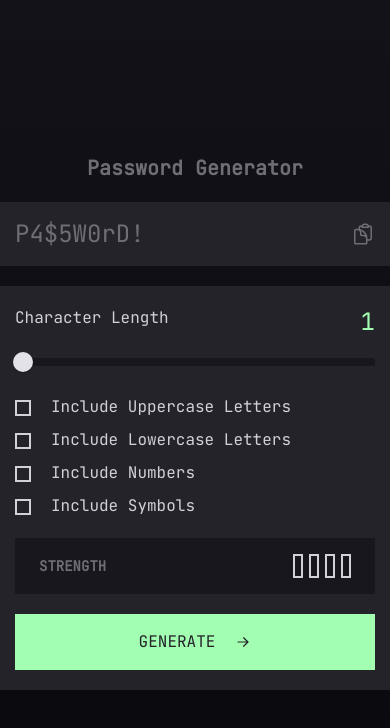
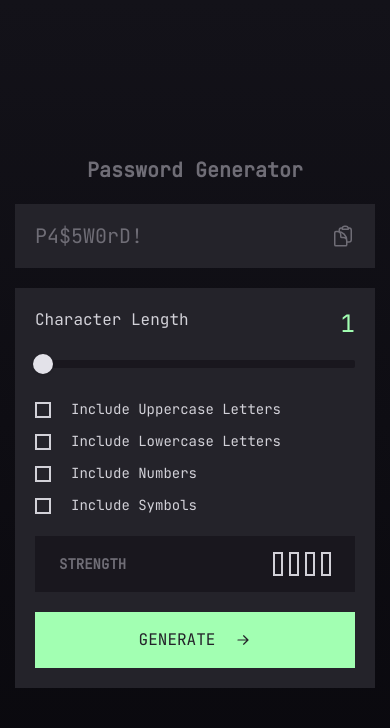
Before and after one commit to janosnanai/password-generator, a React (Vite) app: page / in a window 390 px wide. Shown: the top 728 px of the page. Built offline with nearby package versions, Linux system fonts and the light colour scheme.

Commit message:
media breakpoints added

```diff
--- a/src/App.tsx
+++ b/src/App.tsx
@@ -69,13 +69,13 @@ function App() {
 
   return (
     <div className="w-screen h-screen relative bg-gradient-to-t from-custom-bg-gray-dark to-custom-bg-gray-light">
-      <div className="w-[400px] h-max absolute inset-1/2 -translate-x-1/2 -translate-y-1/2">
+      <div className="w-[280px] mobile-md:w-[360px] mobile-lg:w-[400px] h-max absolute inset-1/2 -translate-x-1/2 -translate-y-1/2">
         <h1 className="select-none mb-5 text-xl capitalize text-center text-custom-text-gray-dark font-bold font-jetbrains-mono">
           password generator
         </h1>
         <div className="h-16 px-5 mb-5 flex justify-between items-center bg-custom-gray-light">
           <p
-            className={`text-2xl font-jetbrains-mono ${
+            className={`text-base mobile-md:text-xl mobile-lg:text-2xl font-jetbrains-mono ${
               password
                 ? "text-custom-text-gray-light-1"
                 : "select-none text-custom-text-gray-dark"
@@ -142,19 +142,20 @@ function App() {
                 onChange={symbolsChangeHandler}
               />
             </div>
-            <div className="h-14 flex justify-between items-center px-6 mb-5 bg-custom-gray-dark">
-              <p className="select-none text-custom-text-gray-dark text-sm font-semibold font-jetbrains-mono uppercase">
+            {/* strength element */}
+            <div className="h-14 flex justify-between items-center px-3 mobile-md:px-6 mb-5 bg-custom-gray-dark">
+              <p className="select-none text-custom-text-gray-dark text-xs mobile-md:text-sm font-semibold font-jetbrains-mono uppercase">
                 strength
               </p>
               <div className="flex items-center gap-3">
-                <p className="uppercase text-custom-text-gray-light-2 font-jetbrains-mono">
+                <p className="text-xs mobile-md:text-base uppercase text-custom-text-gray-light-2 font-jetbrains-mono">
                   {password && PASSWORD_STRENGTH[strength]}
                 </p>
                 <div className="flex gap-1.5">
                   {[1, 2, 3, 4].map((i) => (
                     <div
                       key={i}
-                      className={`h-6 w-2.5 border-2 ${
+                      className={`h-6 w-1.5 mobile-md:w-2.5 border mobile-md:border-2 ${
                         strength < i
                           ? "border-custom-text-gray-light-2"
                           : "border-custom-yellow bg-custom-yellow"
@@ -212,7 +213,7 @@ function CheckboxElement({
       />
       <label
         htmlFor={id}
-        className="select-none text-custom-text-gray-light-2 capitalize font-jetbrains-mono"
+        className="text-xs mobile-md:text-sm mobile-lg:text-base select-none text-custom-text-gray-light-2 capitalize font-jetbrains-mono"
       >
         {title}
       </label>
--- a/tailwind.config.cjs
+++ b/tailwind.config.cjs
@@ -14,6 +14,11 @@ module.exports = {
         "custom-bg-gray-light": "#131219",
         "custom-bg-gray-dark": "#09080d",
       },
+      screens: {
+        "mobile-lg": "400px",
+        "mobile-md": "360px",
+        "mobile-sm": "280px",
+      },
       fontFamily: {
         "jetbrains-mono": ["JetBrains Mono", "ui-monospace", "monospace"],
       },
```
